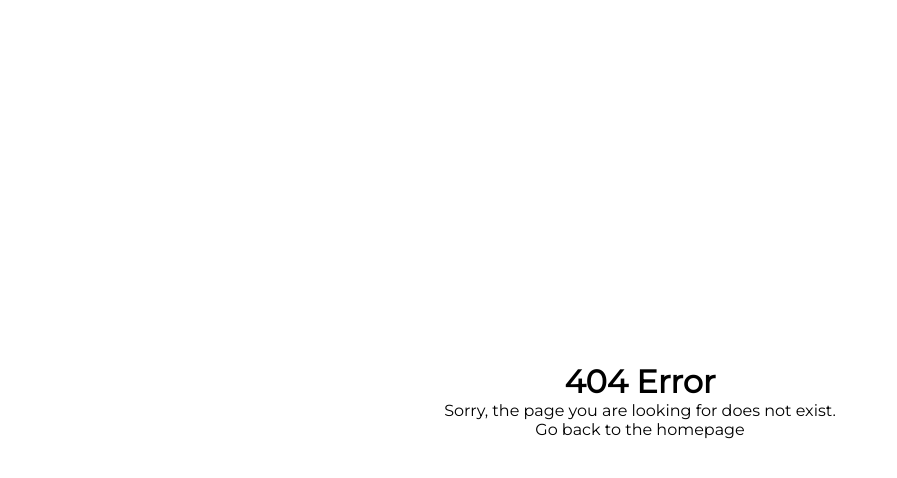
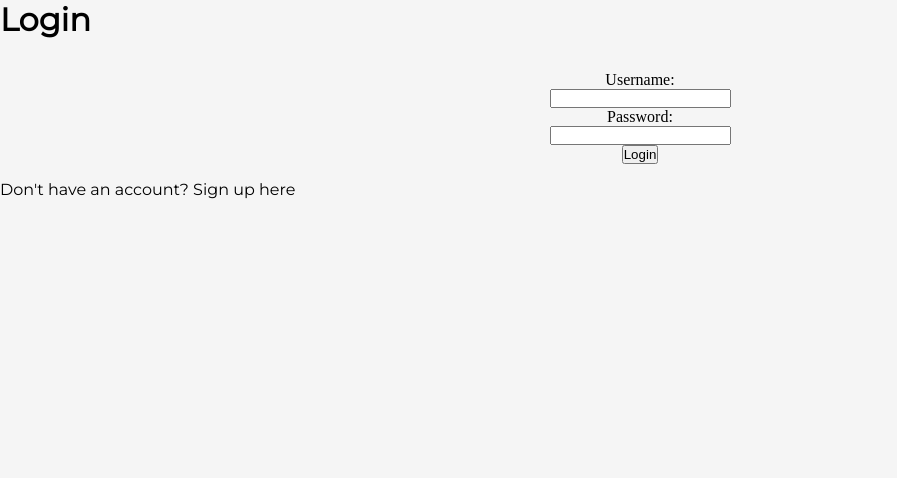
Before and after one commit to CSCD488-Winter2024/project-description-user-stories-and-glossary-project-unknown, a React (Vite) app in the folder DonutParade/: page /login in a window 1280 px wide. Before the commit this address had no page. Shown: the top 478 px of the page, without its empty margins (0-897 px from the left). Built offline with nearby package versions, Linux system fonts and the light colour scheme.

Commit message:
Added Signup and Login pages for testing

```diff
--- a/DonutParade/src/components/Navbar.jsx
+++ b/DonutParade/src/components/Navbar.jsx
@@ -11,7 +11,7 @@ function Navbar() {
             <li><a href="/contact"><p>Contact</p></a></li>
             <li><a href="/about"><p>About</p></a></li>
             <li><a href="/cart"><img src={Cart} alt="Cart" id='Cart' /></a></li>
-            <li><a href="/user"><img src={User} alt='User' id='User'></img></a></li>
+            <li><a href="/login"><img src={User} alt='User' id='User'></img></a></li>
         </ul>
 
     </div>
--- a/DonutParade/src/pages/Login.jsx
+++ b/DonutParade/src/pages/Login.jsx
@@ -1,17 +1,23 @@
 import React from 'react'
+import '../styles/Login.css'
 
 function Login() {
   return (
     <div className='Login'>
 
         <h1>Login</h1>
-        <form>
+        <form id='loginContainer' method="post">
           <label for='username'>Username:</label>
           <input type='text' id='username' name='username' required />
           <label for='password'>Password:</label>
           <input type='password' id='password' name='password' required />
           <input type='submit' value='Login' />
         </form>
+
+        {/* if login is successful, put the user into the User page */}
+        {/* if login is unsuccessful, show an error message */}
+        <p>Don't have an account? <a href='/signup'>Sign up here</a></p>
+
 
 
 
--- /dev/null
+++ b/DonutParade/src/pages/Signup.jsx
@@ -0,0 +1,27 @@
+import React from 'react'
+
+function Signup() {
+  return (
+    <div>
+
+        <h1>Signup</h1>
+        <form id='signupContainer'>
+          <label for='username'>Username:</label>
+          <input type='text' id='username' name='username' required />
+          <label for='password'>Password:</label>
+          <input type='password' id='password' name='password' required />
+          <label for='email'>Email:</label>
+          <input type='email' id='email' name='email' required />
+          <input type='submit' value='Signup' />
+        </form>
+
+        {/* if signup is successful, put the user into the User page */}
+        {/* if signup is unsuccessful, show an error message */}
+        <p>Already have an account? <a href='/login'>Login here</a></p>
+
+
+    </div>
+  )
+}
+
+export default Signup
--- /dev/null
+++ b/DonutParade/src/styles/Login.css
@@ -0,0 +1,26 @@
+* {
+    margin: 0;
+    padding: 0;
+}
+
+.Login, html {
+    height: 100%;
+    width: 100%;
+}
+
+.Login {
+    width: 100vw;
+    height: 100vh;
+    display: flex;
+    flex-direction: column;
+    background-color: #f5f5f5;
+}
+
+#loginContainer {
+    display: flex;
+    flex-direction: column;
+    align-items: center;
+    justify-content: center;
+    padding: 1rem;
+    margin-top: 1rem;
+}
```
Also changed, not shown: DonutParade/src/App.jsx (+10 -0 lines).
